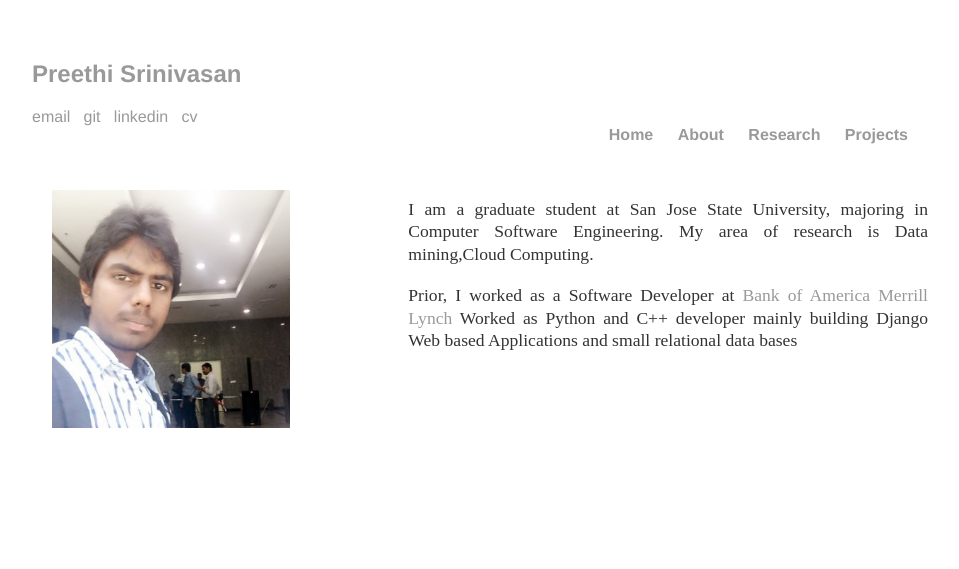
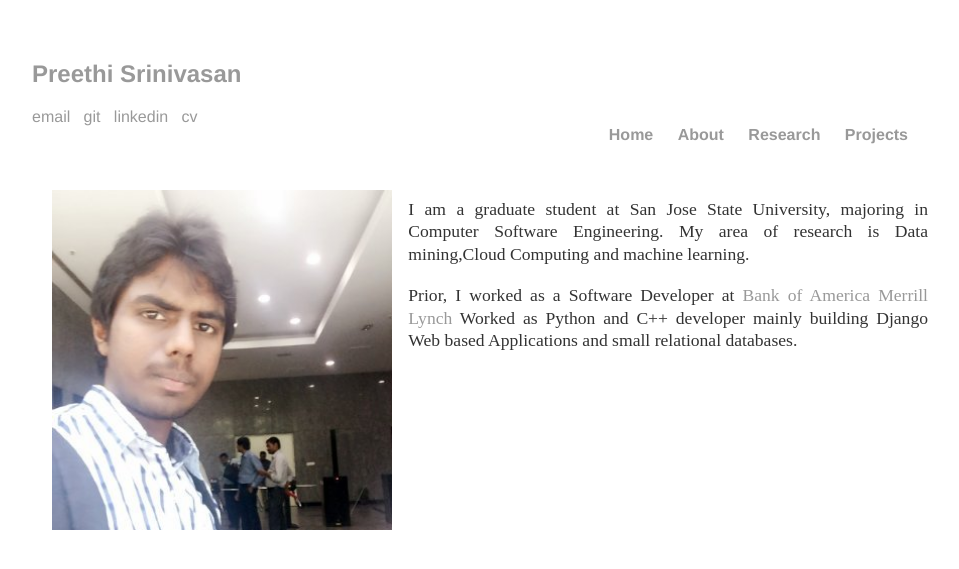
Before and after one commit to mrajesh971/mrajesh971.github.io, a Jekyll site: the page built from index.html, in a window 1280 px wide. Shown: the top 569 px of the page, without its empty margins (160-1119 px from the left). Built offline with Jekyll 4.4.1, drawn with Linux system fonts in a browser that asks for light colours.

Commit message:
Update index.html

```diff
--- a/index.html
+++ b/index.html
@@ -5,15 +5,15 @@ title: Rajesh Madira
 <br>
 <div style="width: 38%; float:left;  position: relative;">
   <br>
-  <img src="/images/rajesh_pic.jpg" height=70% width=70% style="margin:10px 20px 10px 20px">
+  <img src="/images/rajesh_pic.jpg" height=100% width=100% style="margin:10px 20px 10px 20px">
 </div>
 
 <div style="width: 58%; float:right;  position: relative;">
   <br>
-  <p>I am a graduate student at San Jose State University, majoring in Computer Software Engineering. My area of research is Data mining,Cloud Computing.</p>
+  <p>I am a graduate student at San Jose State University, majoring in Computer Software Engineering. My area of research is Data mining,Cloud Computing and machine learning.</p>
 
 
   <p>Prior, I worked as a Software Developer at <a href="https://www.bofaml.com/content/boaml/en_us/home.html"> Bank of America Merrill Lynch
-    </a> Worked as Python and C++ developer mainly building Django Web based Applications and small relational data bases
+    </a> Worked as Python and C++ developer mainly building Django Web based Applications and small relational databases.
     </p>
 </div>
```
